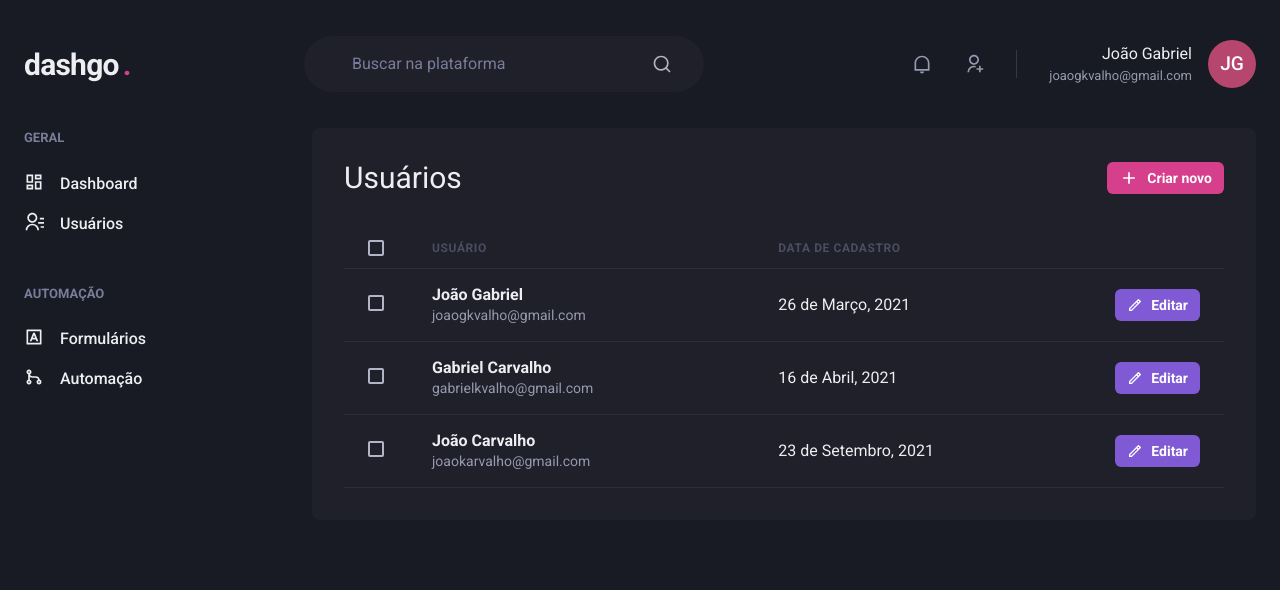
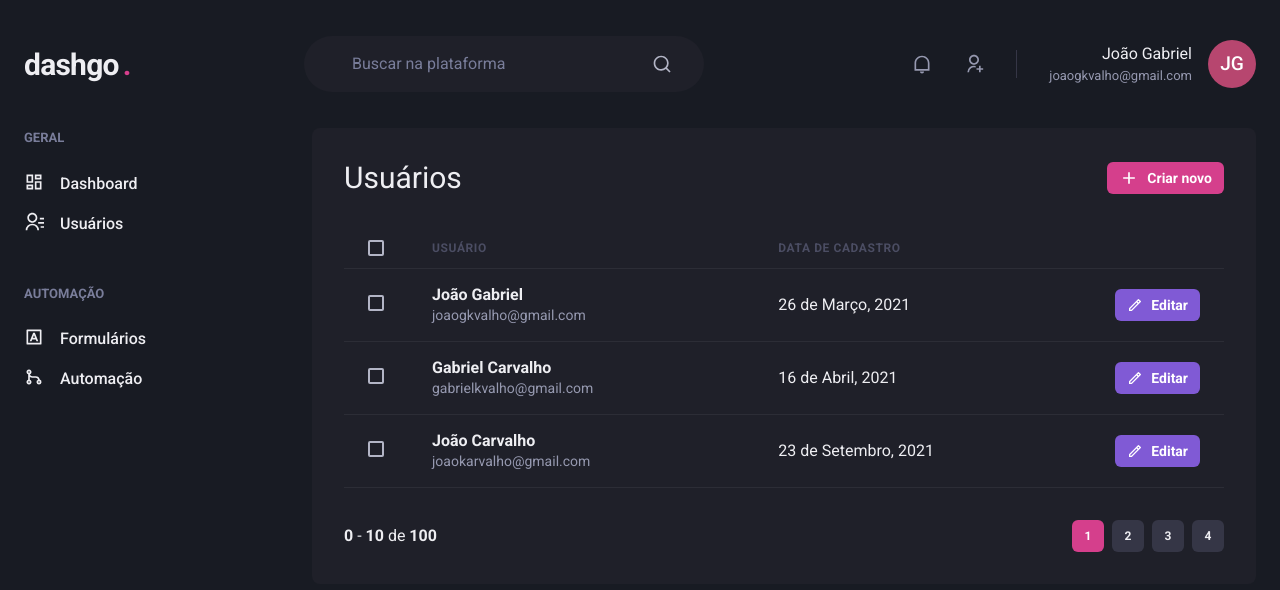
Before and after one commit to joaogkvalho/04-dashgo, a Next.js app: page /users in a window 1280 px wide. Shown: the top 590 px of the page. Built offline with nearby package versions, Linux system fonts and the light colour scheme.

Commit message:
all layouts finished

```diff
--- /dev/null
+++ b/src/components/Pagination.tsx
@@ -0,0 +1,66 @@
+import { Stack, Button, Box } from '@chakra-ui/react'
+
+export function Pagination(){
+    return(
+        <Stack
+          direction="row"
+          mt="8"
+          justify="space-between"
+          align="center"
+          spacing="6"
+        >
+
+            <Box>
+                <strong>0</strong> - <strong>10</strong> de <strong>100</strong>
+            </Box>
+            <Stack direction="row" spacing="2">
+                <Button
+                    size="sm"
+                    fontSize="xs"
+                    width="4"
+                    colorScheme="pink"
+                    disabled
+                    _disabled={{
+                        bg: 'pink.500',
+                        cursor: 'default',
+                    }}
+                >
+                    1
+                </Button>
+                <Button
+                    size="sm"
+                    fontSize="xs"
+                    width="4"
+                    bg="gray.700"
+                    _hover={{
+                        bg: 'gray.500'
+                    }}
+                >
+                    2
+                </Button>
+                <Button
+                    size="sm"
+                    fontSize="xs"
+                    width="4"
+                    bg="gray.700"
+                    _hover={{
+                        bg: 'gray.500'
+                    }}
+                >
+                    3
+                </Button>
+                <Button
+                    size="sm"
+                    fontSize="xs"
+                    width="4"
+                    bg="gray.700"
+                    _hover={{
+                        bg: 'gray.500'
+                    }}
+                >
+                    4
+                </Button>
+            </Stack>
+        </Stack>
+    )
+}
--- a/src/pages/users/index.tsx
+++ b/src/pages/users/index.tsx
@@ -2,6 +2,7 @@
 import { RiAddLine, RiPencilLine } from 'react-icons/ri'
 import { Header } from '../../components/Header'
 import { Sidebar } from '../../components/Sidebar'
+import { Pagination } from '../../components/Pagination'
 
 export default function UserList(){
     return(
@@ -111,6 +112,8 @@
                             </Tr>
                         </Tbody>
                     </Table>
+
+                    <Pagination />
                 </Box>
             </Flex>
         </Box>
```
Also changed, not shown: src/pages/users/create.tsx (added, +42 -0 lines).
